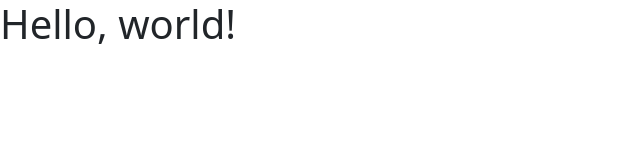
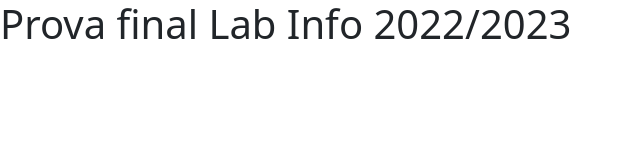
Before and after one commit to dsimao7/LABINFO22-23-final, a plain HTML site: page index.html in a window 1280 px wide. Shown: the whole page, without its empty margins (0-640 px from the left). Drawn offline with nearby package versions, Linux system fonts and the light colour scheme.

Commit message:
Criação do ficheiro index.html

```diff
--- a/index.html
+++ b/index.html
@@ -1,4 +1,5 @@
 <!doctype html>
+
 <html lang="en">
   <head>
     <meta charset="utf-8">
@@ -6,8 +7,11 @@
     <title>Bootstrap demo</title>
     <link href="https://cdn.jsdelivr.net/npm/bootstrap@5.3.0-alpha1/dist/css/bootstrap.min.css" rel="stylesheet" integrity="sha384-GLhlTQ8iRABdZLl6O3oVMWSktQOp6b7In1Zl3/Jr59b6EGGoI1aFkw7cmDA6j6gD" crossorigin="anonymous">
   </head>
+
   <body>
-    <h1>Hello, world!</h1>
+    <h1>Prova final Lab Info 2022/2023</h1>
+
     <script src="https://cdn.jsdelivr.net/npm/bootstrap@5.3.0-alpha1/dist/js/bootstrap.bundle.min.js" integrity="sha384-w76AqPfDkMBDXo30jS1Sgez6pr3x5MlQ1ZAGC+nuZB+EYdgRZgiwxhTBTkF7CXvN" crossorigin="anonymous"></script>
   </body>
+
 </html>
```
